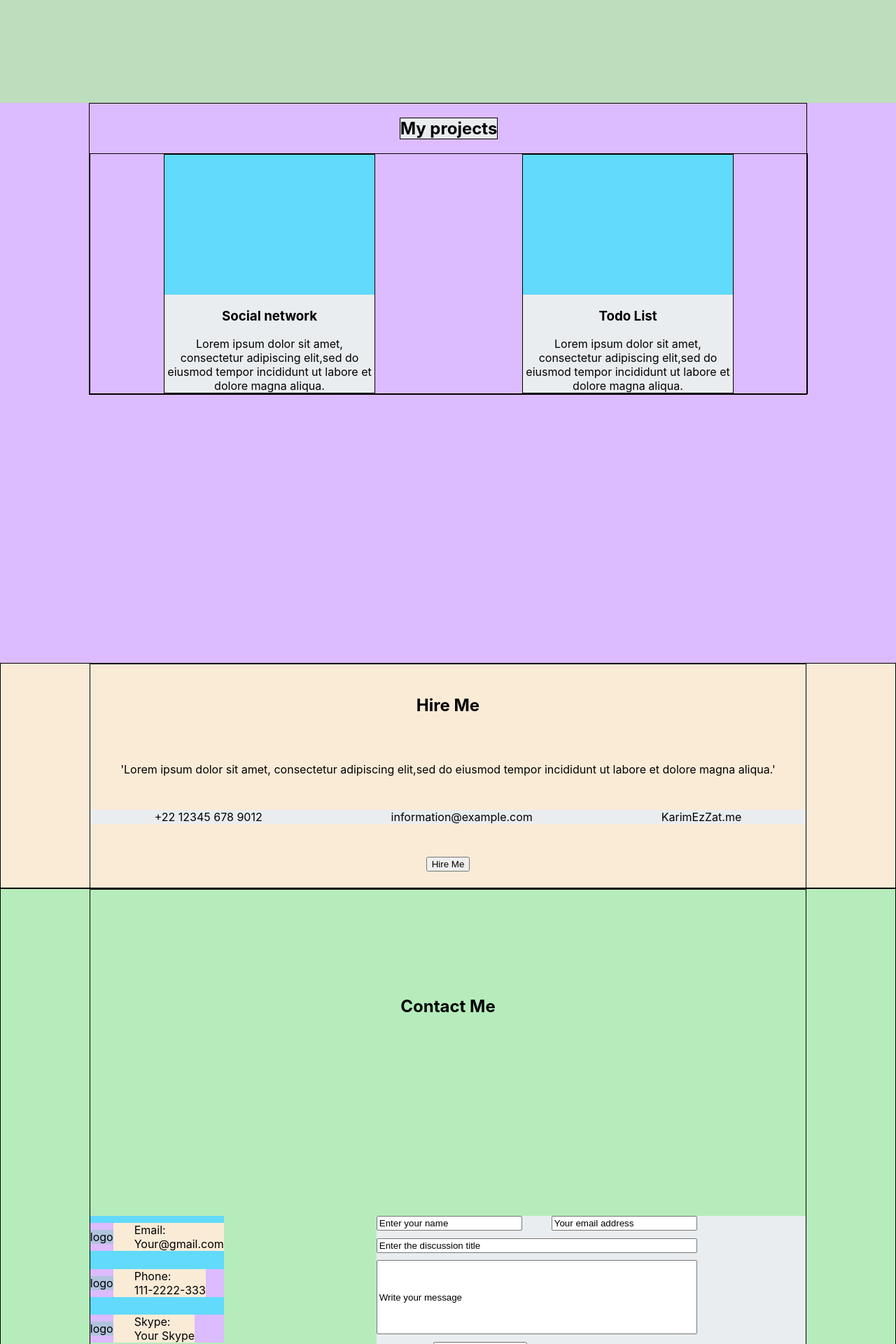
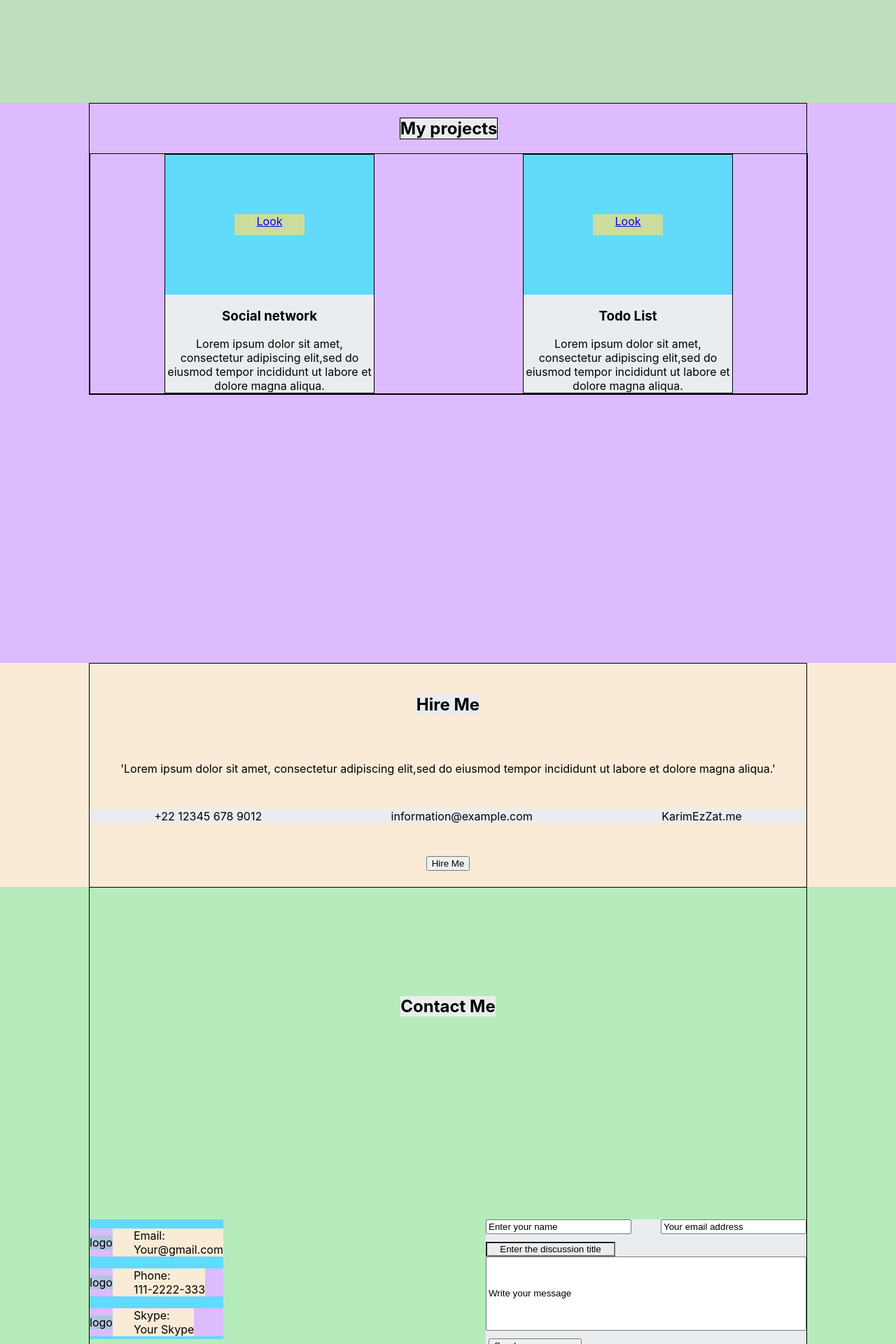
Before and after one commit to shevchenkooleg/MyPortfolio, a React (Create React App) app: page / in a window 1280 px wide. Shown: the part 1533-3453 px from the top of the page at 70% size. Built offline with nearby package versions, Linux system fonts and the light colour scheme.

Commit message:
structure with adaptive layout complete

```diff
--- a/src/component/Contacts/ContactMe.module.css
+++ b/src/component/Contacts/ContactMe.module.css
@@ -1,12 +1,16 @@
 .contactMeBlock {
     height: 100vh;
-    border: 1px solid;
     background-color: #b6ecbc;
 }
 
 .container {
     display: flex;
     flex-direction: column;
+}
+
+.title {
+    background-color: #eaedef;
+    text-align: center;
 }
 
 .contacts {
@@ -17,10 +21,9 @@
 }
 
 .contactInfo {
-    /*width: 20%;*/
     display: flex;
     flex-direction: column;
-    justify-content: space-between;
+    justify-content: space-around;
     align-items: center;
     background-color: #61dafb;
     margin-bottom: 20px;
@@ -30,7 +33,6 @@
     display: flex;
     flex-wrap: wrap;
     flex-direction: column;
-    width: 60%;
     background-color: #eaedef;
 }
 
@@ -59,11 +61,6 @@
     flex-wrap: wrap;
 }
 
-.title {
-    width: 100%;
-    margin-bottom: 10px;
-}
-
 .message {
     width: 100%;
     height: 100px;
@@ -72,3 +69,43 @@
 .nameInput {
     width: 200px;
 }
+
+@media (max-width: 804px) {
+    .contacts {
+        display: flex;
+        width: 100%;
+        flex-direction: column;
+        justify-content: space-between;
+        flex-wrap: wrap;
+        align-items: center;
+    }
+}
+
+@media (max-width: 574px) {
+    .contactForm {
+        display: flex;
+        width: 100%;
+        flex-wrap: wrap;
+        flex-direction: column;
+        background-color: #eaedef;
+        align-content: center;
+    }
+    .name {
+        width: 100%;
+        display: flex;
+        flex-direction: column;
+        align-items: center;
+        flex-wrap: wrap;
+    }
+    .formContainer {
+        display: flex;
+        flex-direction: column;
+        align-items: center;
+        width: auto;
+        margin-bottom: 10px;
+    }
+    .btnContainer {
+        width: auto;
+        margin: 0 auto;
+    }
+}
--- a/src/component/Contacts/ContactMe.tsx
+++ b/src/component/Contacts/ContactMe.tsx
@@ -15,7 +15,7 @@ const ContactMe = (props:ContactMePropsType) => {
     return (
         <div className={s.contactMeBlock}>
             <div className={`${styleContainer.container} ${s.container}`}>
-                <h2>Contact Me</h2>
+                <h2 className={s.title}>Contact Me</h2>
                 <div className={s.contacts}>
                     <div className={s.contactInfo}>
                         {props.contacts.map(el=>{
--- a/src/component/JobOffer/JobOffer.module.css
+++ b/src/component/JobOffer/JobOffer.module.css
@@ -1,12 +1,15 @@
 .jobOfferBlock {
     height: 40vh;
-    border: 1px solid;
     background-color: antiquewhite;
 }
 
 .container {
     flex-direction: column;
     text-align: center;
+}
+
+.title {
+    background-color: #eaedef;
 }
 
 .contacts {
@@ -21,7 +24,6 @@
 @media (max-width: 600px) {
     .jobOfferBlock {
         height: 70vh;
-        border: 1px solid;
         background-color: antiquewhite;
     }
 }
--- a/src/component/JobOffer/JobOffer.tsx
+++ b/src/component/JobOffer/JobOffer.tsx
@@ -7,7 +7,7 @@ const JobOffer = () => {
     return (
         <div className={s.jobOfferBlock}>
             <div className={`${styleContainer.container} ${s.container}`}>
-                <h2>Hire Me</h2>
+                <h2 className={s.title}>Hire Me</h2>
                 <span>'Lorem ipsum dolor sit amet, consectetur adipiscing elit,sed do eiusmod tempor incididunt ut labore et dolore magna aliqua.'</span>
                 <div className={s.contacts}>
                     <div>+22 12345 678 9012</div>
--- a/src/component/MyProjects/Project/Project.module.css
+++ b/src/component/MyProjects/Project/Project.module.css
@@ -7,6 +7,7 @@
     justify-content: flex-start;
     align-items: center;
     text-align: center;
+    box-sizing: border-box;
 }
 
 .preview {
@@ -14,6 +15,17 @@
     width: 100%;
     background-color: #61dafb;
     align-items: center;
+    display: flex;
+    align-content: center;
+    flex-wrap: nowrap;
+    flex-direction: column;
+    justify-content: center;
+}
+
+.btn {
+    width: 100px;
+    height: 30px;
+    background-color: #ccdc9c;
 }
 
 .description {
--- a/src/component/MyProjects/Project/Project.tsx
+++ b/src/component/MyProjects/Project/Project.tsx
@@ -7,7 +7,10 @@ type ProjectPropsType = ProjectType
 const Project = ({title, preview, description, link}: ProjectPropsType) => {
     return (
         <div className={s.projectBlock}>
-            <div className={s.preview}>{preview}</div>
+            <div className={s.preview}>
+                <img src="" alt=""/>
+                <a className={s.btn} href="#0">Look</a>
+            </div>
             <h3>{title}</h3>
             <span className={s.description}>{description}</span>
         </div>
--- a/src/component/Skills/Skill/Skill.module.css
+++ b/src/component/Skills/Skill/Skill.module.css
@@ -1,10 +1,12 @@
 .skillBlock {
+    box-sizing: border-box;
     width: 200px;
     border: 1px solid;
     background-color: #eaedef;
     display: flex;
     flex-direction: column;
     align-items: center;
+    padding: 20px;
 }
 
 .icon {
```
